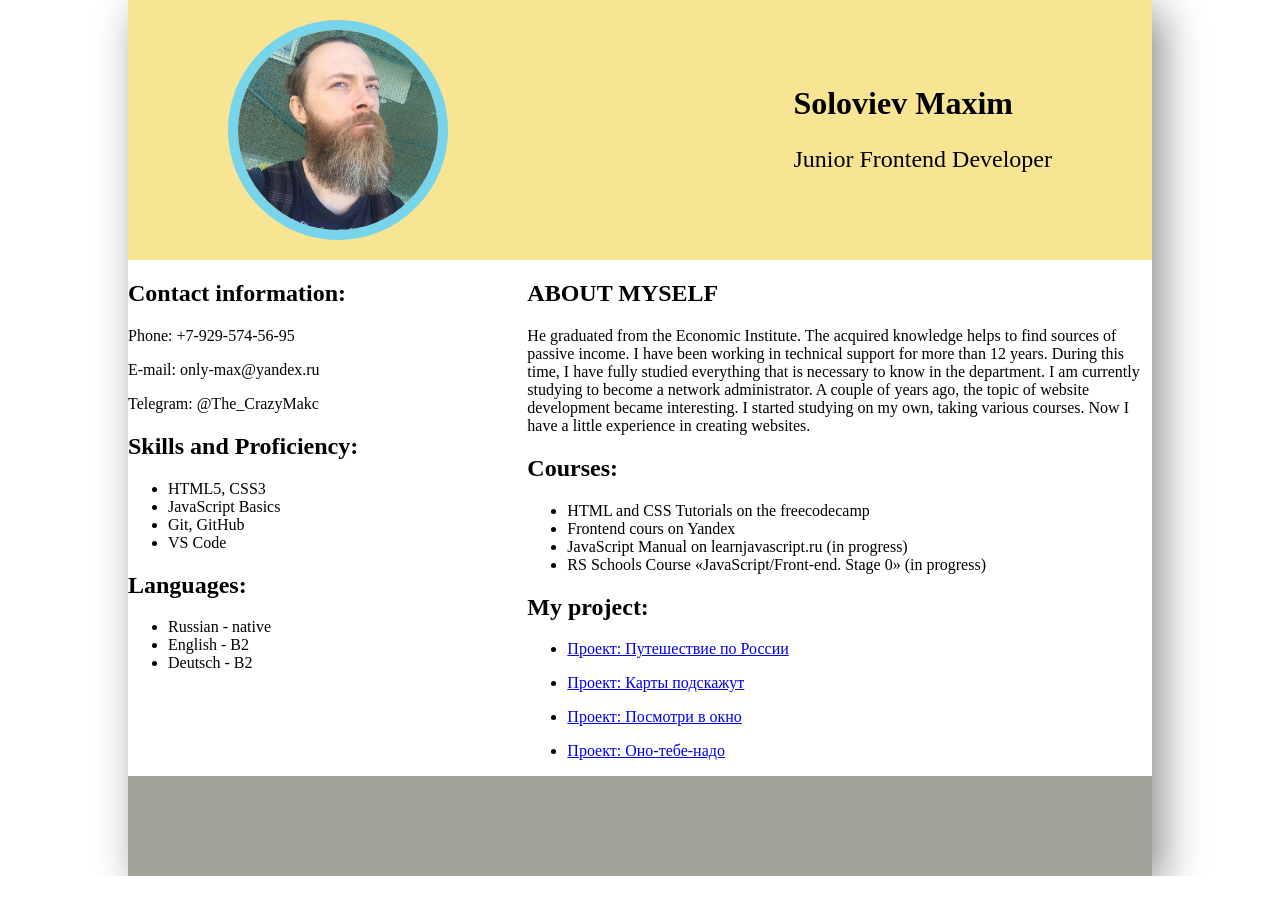
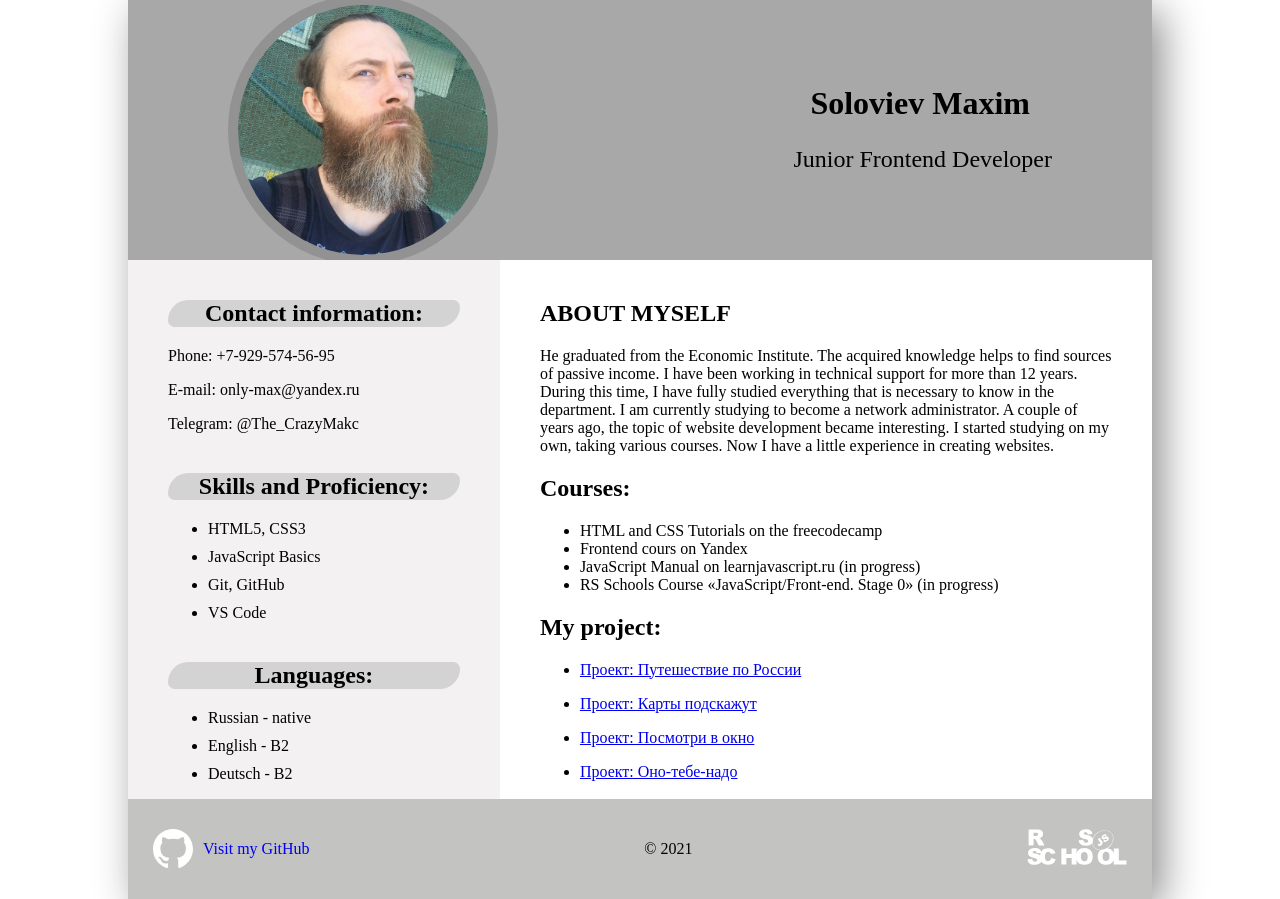
Before and after one commit to TheCrazyMakc/rsschool-cv, a plain HTML site: page index.html in a window 1280 px wide. Before the commit the page ends 876 px from the top, so only its background shows below. Drawn offline with Linux system fonts and the light colour scheme.

Commit message:
feat: add img change html change css

```diff
--- a/index.html
+++ b/index.html
@@ -21,26 +21,26 @@
     <main class="main">
         <div class="left-container">
             <section class="contacts">
-                <h2 class="contacts-title">Contact information:</h1>
+                <h2 class="contacts-title h2-title">Contact information:</h1>
                 <p class="contacts-phone">Phone: +7-929-574-56-95</p>
                 <p class="contacts-email">E-mail: only-max@yandex.ru</p>
                 <p class="contacts-telegram">Telegram: @The_CrazyMakc</p>
             </section>
             <section class="skills">
-                <h2 class="skills-title">Skills and Proficiency:</h2>
-                <ul class="skills-list">
-                    <li class="skills-item">HTML5, CSS3</li>
-                    <li class="skills-item">JavaScript Basics</li>
-                    <li class="skills-item">Git, GitHub</li>
-                    <li class="skills-item">VS Code</li>
+                <h2 class="skills-title h2-title">Skills and Proficiency:</h2>
+                <ul class="skills-list list">
+                    <li class="skills-item item">HTML5, CSS3</li>
+                    <li class="skills-item item">JavaScript Basics</li>
+                    <li class="skills-item item">Git, GitHub</li>
+                    <li class="skills-item item">VS Code</li>
                 </ul>
             </section>
             <section class="languages">
-                <h2 class="languages-title">Languages:</h2>
-                <ul class="languages-list">
-                    <li class="languages-item">Russian - native</li>
-                    <li class="languages-item">English - B2</li>
-                    <li class="languages-item">Deutsch - B2</li>
+                <h2 class="languages-title h2-title">Languages:</h2>
+                <ul class="languages-list list">
+                    <li class="languages-item item">Russian - native</li>
+                    <li class="languages-item item">English - B2</li>
+                    <li class="languages-item item">Deutsch - B2</li>
                 </ul>
             </section>
         </div>
@@ -98,6 +98,15 @@
         </div>
     </main>
 
-    <footer class="footer"></footer>
+    <footer class="footer">
+        <a href="https://github.com/TheCrazyMakc" class="footer-link-git">
+            <img src="./img/github.svg" alt="logo-git" class="footer-git-img">
+            <p class="footer-link-description">Visit my GitHub</p>
+        </a>
+        <p class="footer-description">© 2021</p>
+        <a href="https://app.rs.school/" class="footer-link-rsschool">
+            <img src="./img/rsschool.svg" alt="logo-rsschool" class="footer-rsschool-img">
+        </a>
+    </footer>
 </body>
 </html>
--- a/style.css
+++ b/style.css
@@ -11,17 +11,17 @@ body {
 
 .header {
     height: 260px;
-    background-color: #f7e594;
+    background-color: rgb(168, 168, 168);
     display: flex;
     justify-content: space-between;
     align-items: center;
 }
 
 .header-logo {
-    width: 200px;
-    height: 200px;
+    width: 250px;
+    height: 250px;
     border-radius: 50%;
-    border: 10px solid #78d4eb;
+    border: 10px solid rgb(146, 146, 146);
     margin-left: 100px;
 }
 
@@ -31,6 +31,7 @@ body {
 
 .header-title {
     color: #000;
+    margin-left: 17px;
 }
 
 .header-description {
@@ -44,13 +45,69 @@ body {
 
 .left-container {
     width: 39%;
+    background-color: rgb(243, 241, 241);
 }
 
 .right-container {
     width: 60%;
+    margin-left: 40px;
+    margin-right: 40px;
 }
 
 .footer {
     height: 100px;
-    background-color: #a2a39b;
+    background-color: #c3c4c2;
+    display: flex;
+    justify-content: space-between;
+    align-items: center;
+    padding-left: 25px;
+    padding-right: 25px;
 }
+
+.h2-title {
+    background-color: lightgray;
+    border-radius: 3em 1em;
+    text-align: center;
+    margin-right: 40px;
+    margin-top: 40px;
+}
+
+.contacts {
+    margin-left: 40px;
+}
+
+.skills {
+    margin-left: 40px;
+}
+
+.languages {
+    margin-left: 40px;
+}
+
+.item {
+    margin-bottom: 10px;
+}
+
+.about {
+    margin-top: 40px;
+}
+
+.footer-git-img {
+    width: 40px;
+    height: 40px;
+}
+
+.footer-rsschool-img {
+    width: 100px;
+    height: 40px;
+}
+
+.footer-link-git {
+    display: flex;
+    align-items: center;
+    text-decoration: none;
+}
+
+.footer-link-description {
+    margin-left: 10px;
+}
```
Also changed, not shown: img/github.svg (added), img/header.jpg (deleted), img/header1.jpeg (deleted), img/rsschool.svg (added).
